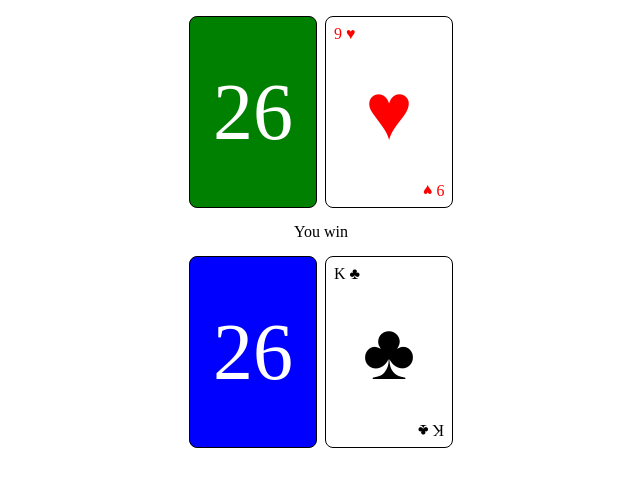
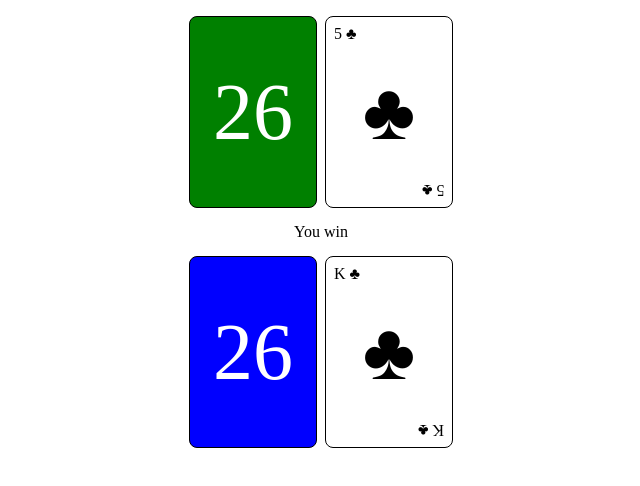
Before and after one commit to vinicius5581/card-game-war, a plain HTML site: page index.html in a window 1280 px wide. Shown: the whole page, without its empty margins (319-959 px from the left). Drawn offline with Linux system fonts and the light colour scheme.

Commit message:
card getHTML method

```diff
--- a/deck.js
+++ b/deck.js
@@ -26,6 +26,18 @@ class Card {
     this.suit = suit
     this.value = value
   }
+
+  get color() {
+    return this.suit === '♣' || this.suit === '♠' ? 'black' : 'red'
+  }
+
+  getHTML() {
+    const cardDiv = document.createElement('div')
+    cardDiv.innerText = this.suit
+    cardDiv.classList.add('card', this.color)
+    cardDiv.dataset.value = `${this.value} ${this.suit}`
+    return cardDiv
+  }
 }
 
 const freshDeck = () => SUITS.flatMap(suit => VALUES.map(value => new Card(suit, value)))
--- a/index.html
+++ b/index.html
@@ -9,9 +9,7 @@
 </head>
 <body>
   <div class="computer-deck deck">26</div>
-  <div class="computer-card-slot card-slot">
-    <div class="card red" data-value="9 ♥">♥</div>
-  </div>
+  <div class="computer-card-slot card-slot"></div>
   <div class="text">You win</div>
   <div class="player-deck deck">26</div>
   <div class="player-card-slot card-slot">
--- a/script.js
+++ b/script.js
@@ -1,4 +1,7 @@
 import Deck from './deck.js';
+
+const computerCardSlot = document.querySelector('.computer-card-slot');
+
 
 const deck = new Deck()
 
@@ -7,3 +10,5 @@ console.log('fresh deck: ', [...deck.cards])
 deck.shuffle()
 
 console.log('suffled deck: ', deck)
+
+computerCardSlot.appendChild(deck.cards[9].getHTML())
```
